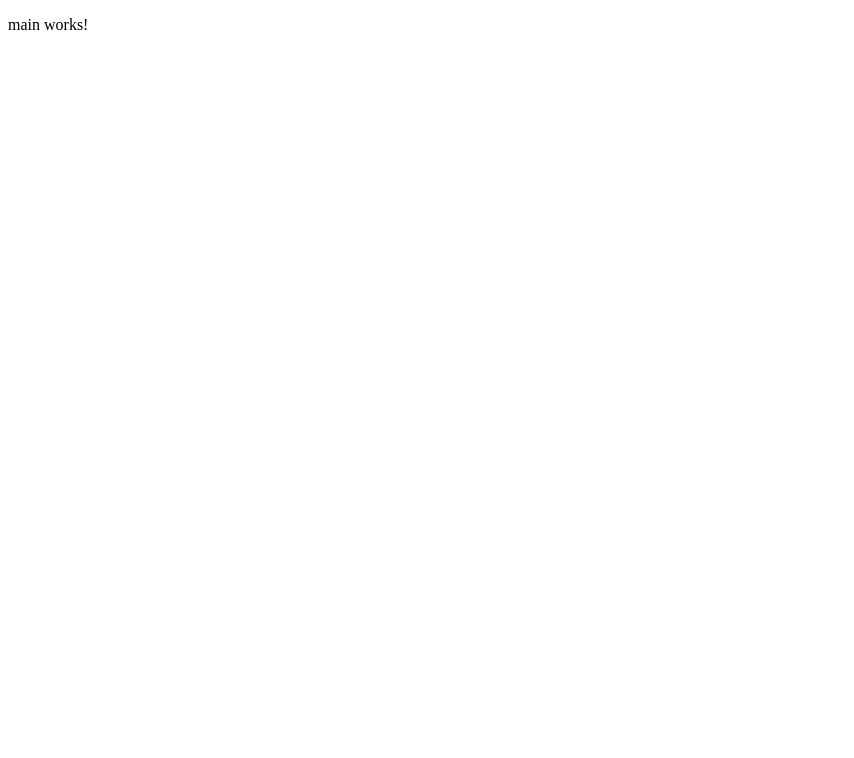
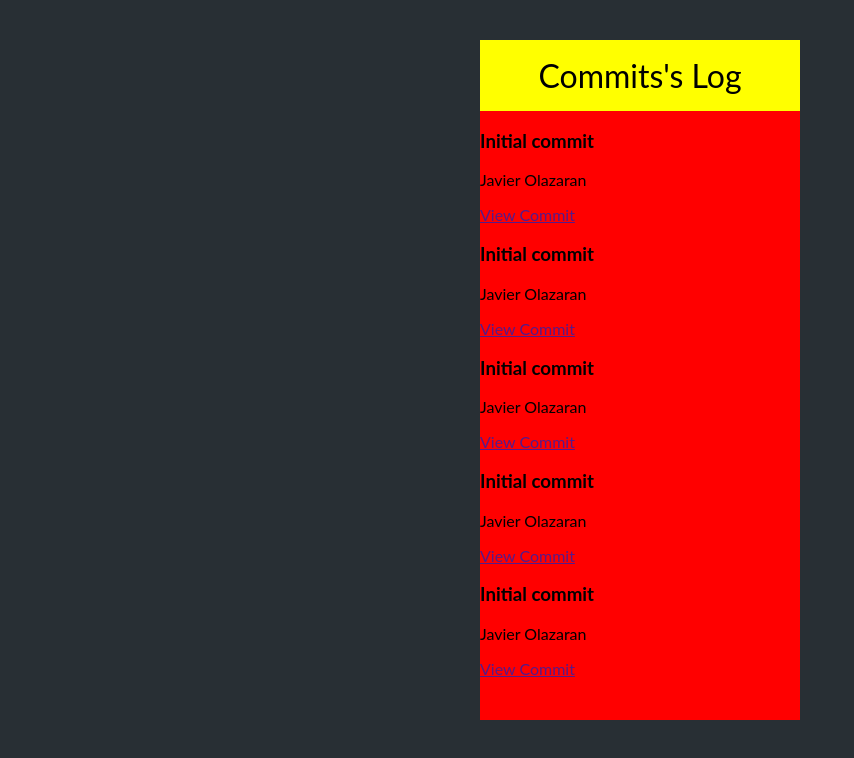
Before and after one commit to JavierOlazaran/gh-commits-logger, an Angular app in the folder web-ui/CommitsLoggerWebUI/CommitsLoggerWebUI/: page / in a window 1280 px wide. Shown: the top 758 px of the page, without its empty margins (0-854 px from the left). Built offline with nearby package versions, Linux system fonts and the light colour scheme.

Commit message:
Added visual components and model

```diff
--- /dev/null
+++ b/web-ui/CommitsLoggerWebUI/CommitsLoggerWebUI/src/app/mocks/commits.mock.ts
@@ -0,0 +1,56 @@
+import { CommitsDTO } from './../core/model/dtos/commits.dto';
+
+export const COMMITS_MOCK: CommitsDTO = {
+  "commits": [
+    {
+      "sha": "f8fe340c23ea5ae0a7ea70ade7d2111a5f2d2cfb",
+      "author": {
+        "email": "jolazaran@flexiti.com",
+        "name": "Javier Olazaran"
+      },
+      "message": "Initial commit",
+      "distinct": true,
+      "url": "https://api.github.com/repos/JavierOlazaran/gh-commits-logger/commits/f8fe340c23ea5ae0a7ea70ade7d2111a5f2d2cfb"
+    },
+    {
+      "sha": "f8fe340c23ea5ae0a7ea70ade7d2111a5f2d2cfb",
+      "author": {
+        "email": "jolazaran@flexiti.com",
+        "name": "Javier Olazaran"
+      },
+      "message": "Initial commit",
+      "distinct": true,
+      "url": "https://api.github.com/repos/JavierOlazaran/gh-commits-logger/commits/f8fe340c23ea5ae0a7ea70ade7d2111a5f2d2cfb"
+    },
+    {
+      "sha": "f8fe340c23ea5ae0a7ea70ade7d2111a5f2d2cfb",
+      "author": {
+        "email": "jolazaran@flexiti.com",
+        "name": "Javier Olazaran"
+      },
+      "message": "Initial commit",
+      "distinct": true,
+      "url": "https://api.github.com/repos/JavierOlazaran/gh-commits-logger/commits/f8fe340c23ea5ae0a7ea70ade7d2111a5f2d2cfb"
+    },
+    {
+      "sha": "f8fe340c23ea5ae0a7ea70ade7d2111a5f2d2cfb",
+      "author": {
+        "email": "jolazaran@flexiti.com",
+        "name": "Javier Olazaran"
+      },
+      "message": "Initial commit",
+      "distinct": true,
+      "url": "https://api.github.com/repos/JavierOlazaran/gh-commits-logger/commits/f8fe340c23ea5ae0a7ea70ade7d2111a5f2d2cfb"
+    },
+    {
+      "sha": "f8fe340c23ea5ae0a7ea70ade7d2111a5f2d2cfb",
+      "author": {
+        "email": "jolazaran@flexiti.com",
+        "name": "Javier Olazaran"
+      },
+      "message": "Initial commit",
+      "distinct": true,
+      "url": "https://api.github.com/repos/JavierOlazaran/gh-commits-logger/commits/f8fe340c23ea5ae0a7ea70ade7d2111a5f2d2cfb"
+    },
+  ]
+}
--- /dev/null
+++ b/web-ui/CommitsLoggerWebUI/CommitsLoggerWebUI/src/app/pages/main/components/commit-item/commit-item.component.html
@@ -0,0 +1,5 @@
+<div class="commit__item__container">
+  <h3 class="commit__message">{{commit.message}}</h3>
+  <p class="commit__author">{{commit.author.name}}</p>
+  <a href="" class="commit__view__link">View Commit</a>
+</div>
--- /dev/null
+++ b/web-ui/CommitsLoggerWebUI/CommitsLoggerWebUI/src/app/pages/main/components/commit-item/commit-item.component.ts
@@ -0,0 +1,19 @@
+import { Commit } from './../../../../core/model/dtos/commits.dto';
+import { Component, OnInit, ChangeDetectionStrategy, Input } from '@angular/core';
+
+@Component({
+  selector: 'logger-commit-item',
+  templateUrl: './commit-item.component.html',
+  styleUrls: ['./commit-item.component.scss'],
+  changeDetection: ChangeDetectionStrategy.OnPush
+})
+export class CommitItemComponent implements OnInit {
+
+  @Input() commit!: Commit;
+
+  constructor() { }
+
+  ngOnInit(): void {
+  }
+
+}
--- a/web-ui/CommitsLoggerWebUI/CommitsLoggerWebUI/src/app/pages/main/main.component.html
+++ b/web-ui/CommitsLoggerWebUI/CommitsLoggerWebUI/src/app/pages/main/main.component.html
@@ -1 +1,10 @@
-<p>main works!</p>
+<div class="main__page__container">
+  <div class="commits__list__container">
+    <h1 class="commits__list__title">Commits's Log</h1>
+    <ul class="commit__list">
+      <li *ngFor="let commit of commits" >
+        <logger-commit-item [commit] = "commit"></logger-commit-item>
+      </li>
+    </ul>
+  </div>
+</div>
--- a/web-ui/CommitsLoggerWebUI/CommitsLoggerWebUI/src/app/pages/main/main.component.scss
+++ b/web-ui/CommitsLoggerWebUI/CommitsLoggerWebUI/src/app/pages/main/main.component.scss
@@ -0,0 +1,41 @@
+.main__page__container {
+  position: relative;
+  height: 100vh;
+  width: 100vw;
+  padding: 40px;
+  background-color: var(--main-background);
+
+  .commits__list__container {
+    background-color: aqua;
+
+    display: flex;
+    flex-direction: column;
+
+    position: absolute;
+    height: 85vh;
+    width: 25vw;
+
+    left: 50%;
+    transform: translateX(-50%);
+
+    .commits__list__title {
+      background-color: yellow;
+      display: block;
+      box-sizing: border-box;
+      padding: 16px;
+      margin: 0;
+
+      text-align: center;
+      font-weight: 400;
+
+    }
+
+    .commit__list {
+      background-color: red;
+      width: 100%;
+      flex-grow: 1;
+      margin: 0;
+      padding: 0;
+    }
+  }
+}
--- a/web-ui/CommitsLoggerWebUI/CommitsLoggerWebUI/src/app/pages/main/main.component.ts
+++ b/web-ui/CommitsLoggerWebUI/CommitsLoggerWebUI/src/app/pages/main/main.component.ts
@@ -1,4 +1,7 @@
+import { Commit } from './../../core/model/dtos/commits.dto';
 import { Component, OnInit } from '@angular/core';
+import { CommitsDTO } from 'src/app/core/model/dtos/commits.dto';
+import { COMMITS_MOCK } from 'src/app/mocks/commits.mock';
 
 @Component({
   selector: 'app-main',
@@ -7,9 +10,12 @@ import { Component, OnInit } from '@angular/core';
 })
 export class MainComponent implements OnInit {
 
+  commits: Commit[] = [];
+
   constructor() { }
 
   ngOnInit(): void {
+    this.commits = COMMITS_MOCK.commits;
   }
 
 }
--- a/web-ui/CommitsLoggerWebUI/CommitsLoggerWebUI/src/app/pages/main/main.module.ts
+++ b/web-ui/CommitsLoggerWebUI/CommitsLoggerWebUI/src/app/pages/main/main.module.ts
@@ -3,11 +3,13 @@ import { CommonModule } from '@angular/common';
 
 import { MainRoutingModule } from './main-routing.module';
 import { MainComponent } from './main.component';
+import { CommitItemComponent } from './components/commit-item/commit-item.component';
 
 
 @NgModule({
   declarations: [
-    MainComponent
+    MainComponent,
+    CommitItemComponent
   ],
   imports: [
     CommonModule,
--- a/web-ui/CommitsLoggerWebUI/CommitsLoggerWebUI/src/styles.scss
+++ b/web-ui/CommitsLoggerWebUI/CommitsLoggerWebUI/src/styles.scss
@@ -1 +1,26 @@
-/* You can add global styles to this file, and also import other style files */
+:root {
+  // Dark theme values
+  --main-background-dark: hsl(205, 13%, 18%);
+
+  /*** Themes ***/
+  --main-background: var(--main-background-dark);
+}
+
+html {
+  height: 100%;
+  font-family:'Lato';
+}
+
+body {
+  margin: 0;
+  padding: 0;
+  min-height: 100%;
+}
+
+div {
+  box-sizing: border-box;
+}
+
+li {
+  list-style: none;
+}
```
Also changed, not shown: web-ui/CommitsLoggerWebUI/CommitsLoggerWebUI/src/app/core/model/dtos/commits.dto.ts (added, +16 -0 lines), web-ui/CommitsLoggerWebUI/CommitsLoggerWebUI/src/app/pages/main/components/commit-item/commit-item.component.scss (added), 1 other file (tests, documents, lock files or other folders).
